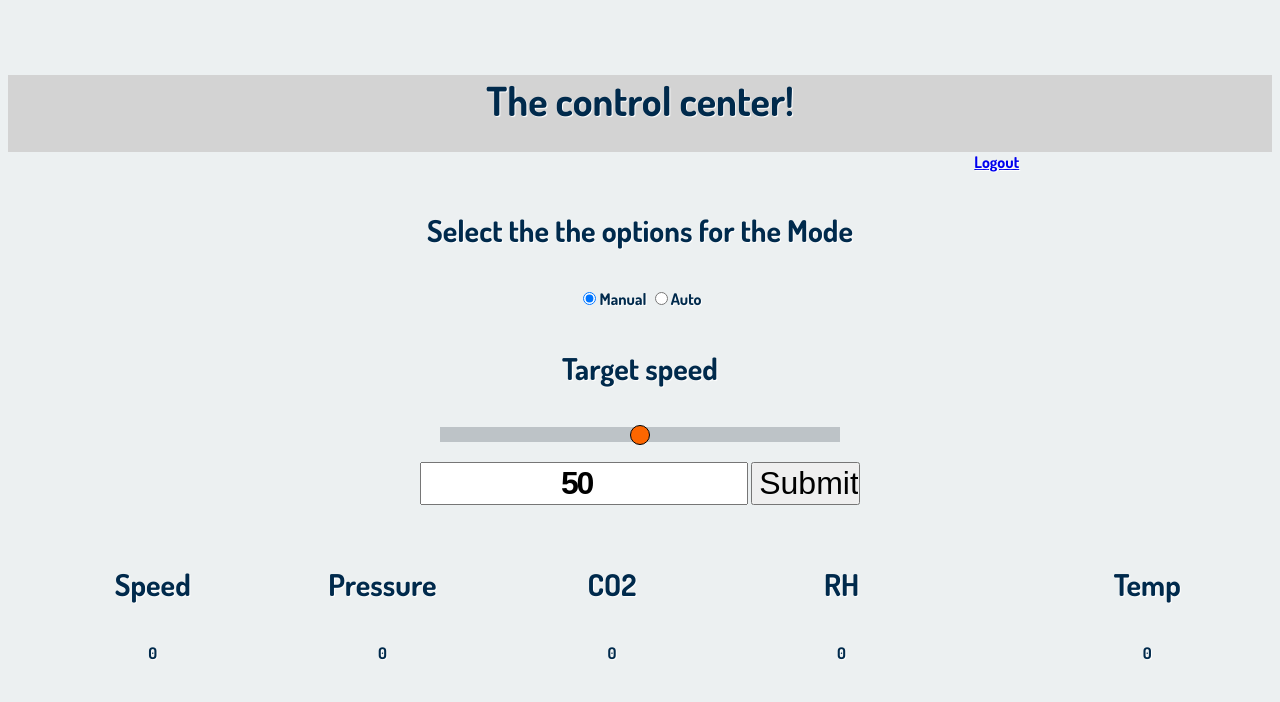
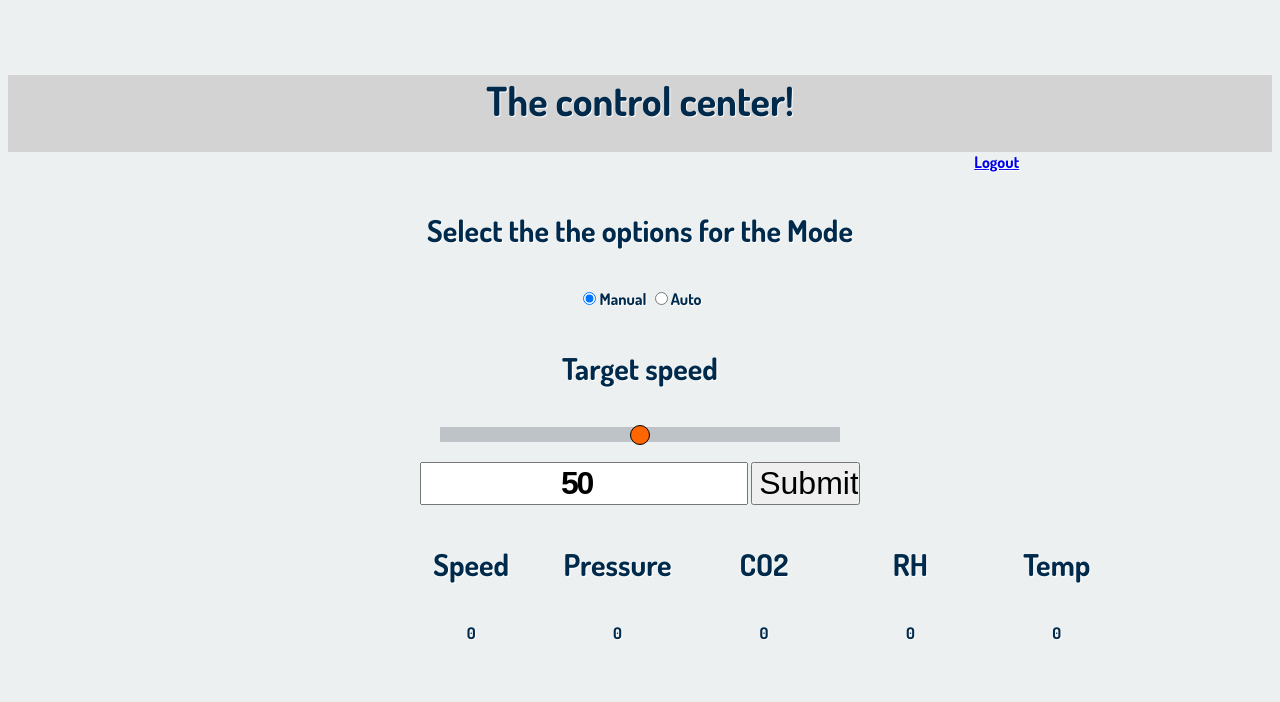
Before and after one commit to Mikooboy/ventilation, a website: page ventilation-UI/page.html in a window 1280 px wide. Drawn offline with Linux system fonts and the light colour scheme; no server answers.

Commit message:
added ventilation.db A style sheet page has been added small changes for the style

```diff
--- a/ventilation-UI/style/style.css
+++ b/ventilation-UI/style/style.css
@@ -87,34 +87,33 @@ input[type="range"]::-webkit-slider-thumb:active {
     text-align: center;
 }
 .speed{
-    margin-left: 30px;
-    width: 15%;
+    margin-left: 400px;
+    width: 10%;
     float: left;
-    padding: 20px;
-
 }
 .pressure{
-    width: 15%;
+    margin-left: 20px;
+    width: 10%;
     float: left;
-    padding: 20px;
+
 
 }
 .co{
-    width: 15%;
-    float: left;
-    padding: 20px;
+    margin-left: 20px;
+    width: 10%;
+    float: left
 
 }
 .rh{
-    width: 15%;
+    margin-left: 20px;
+    width: 10%;
     float: left;
-    padding: 20px;
 
 }
 .temp{
-    width: 15%;
-    float: right;
-    padding: 20px;
-    margin-right: 10px;
+    margin-left: 20px;
+    width: 10%;
+    float: left;
+
 
 }
```
